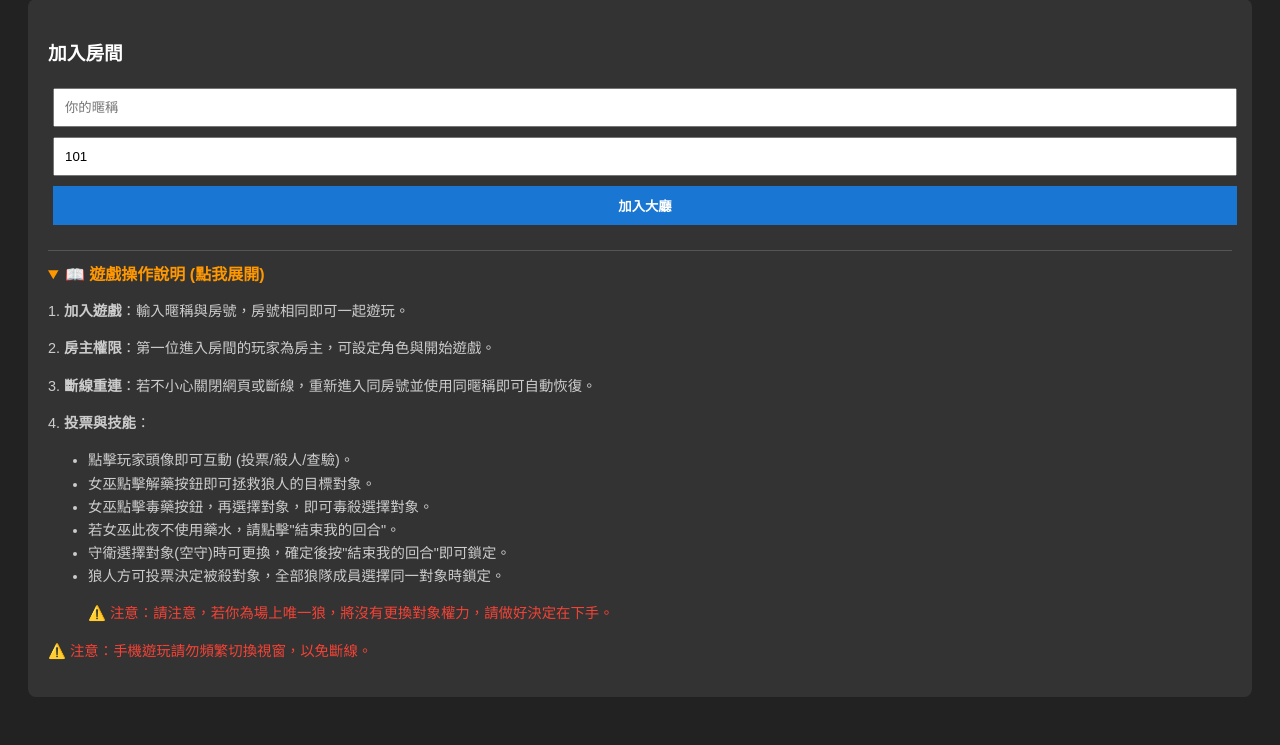
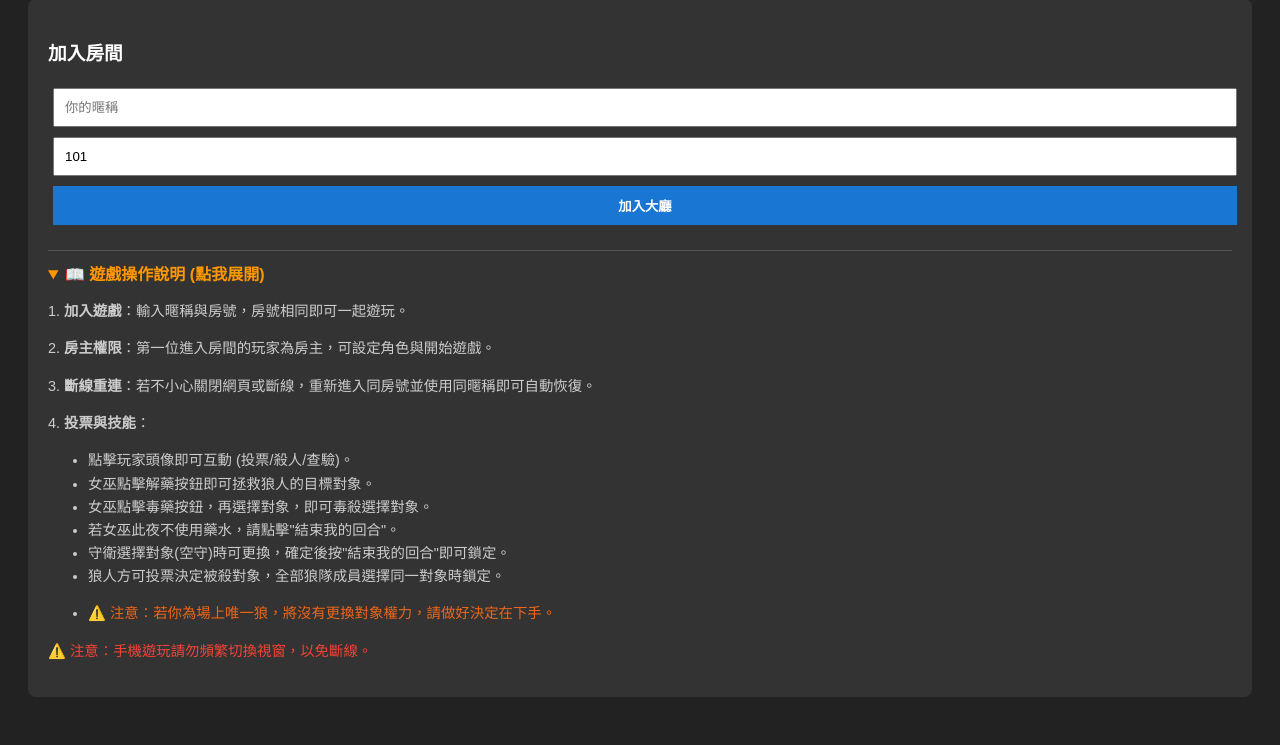
Before and after one commit to suyuming373/werewolf-game, a Flask app: page / in a window 1280 px wide, after a click on "📖 遊戲操作說明 (點我展開)". Shown: the part 118-863 px from the top of the page. Run offline with Flask 3, Linux system fonts and the light colour scheme; some libraries are stand-ins or nearby versions.

Commit message:
Add files via upload

```diff
--- a/templates/index.html
+++ b/templates/index.html
@@ -50,7 +50,7 @@
                             <li>若女巫此夜不使用藥水，請點擊"結束我的回合"。</li>
                             <li>守衛選擇對象(空守)時可更換，確定後按"結束我的回合"即可鎖定。</li>
                             <li>狼人方可投票決定被殺對象，全部狼隊成員選擇同一對象時鎖定。</li>
-                            <p style="color: #f44336;">⚠️ 注意：請注意，若你為場上唯一狼，將沒有更換對象權力，請做好決定在下手。</p>
+                            <li><p style="color: #ee6617;">⚠️ 注意：若你為場上唯一狼，將沒有更換對象權力，請做好決定在下手。</p></li>
                         </ul>
                     </p>
                     <p style="color: #f44336;">⚠️ 注意：手機遊玩請勿頻繁切換視窗，以免斷線。</p>
```
